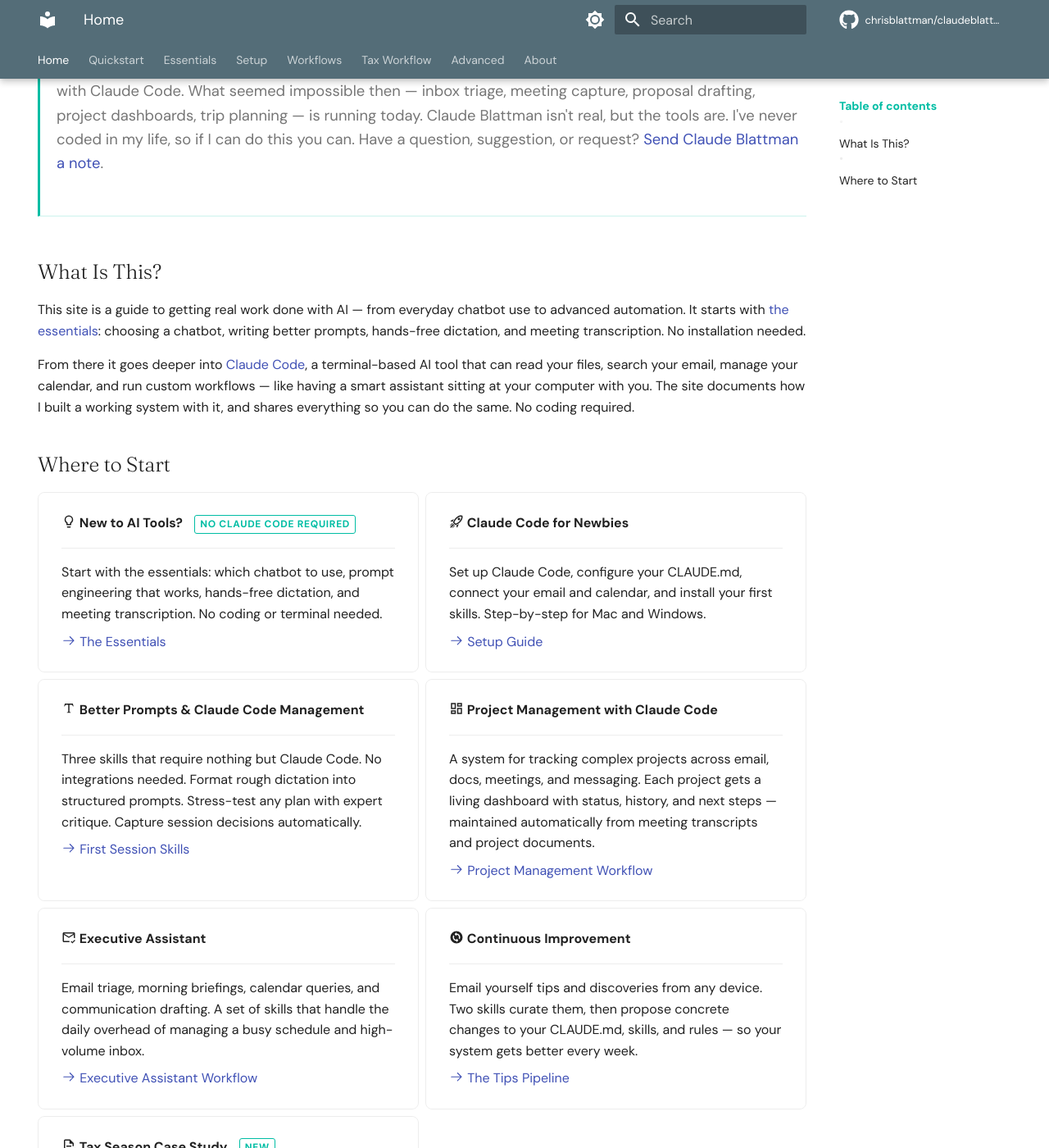
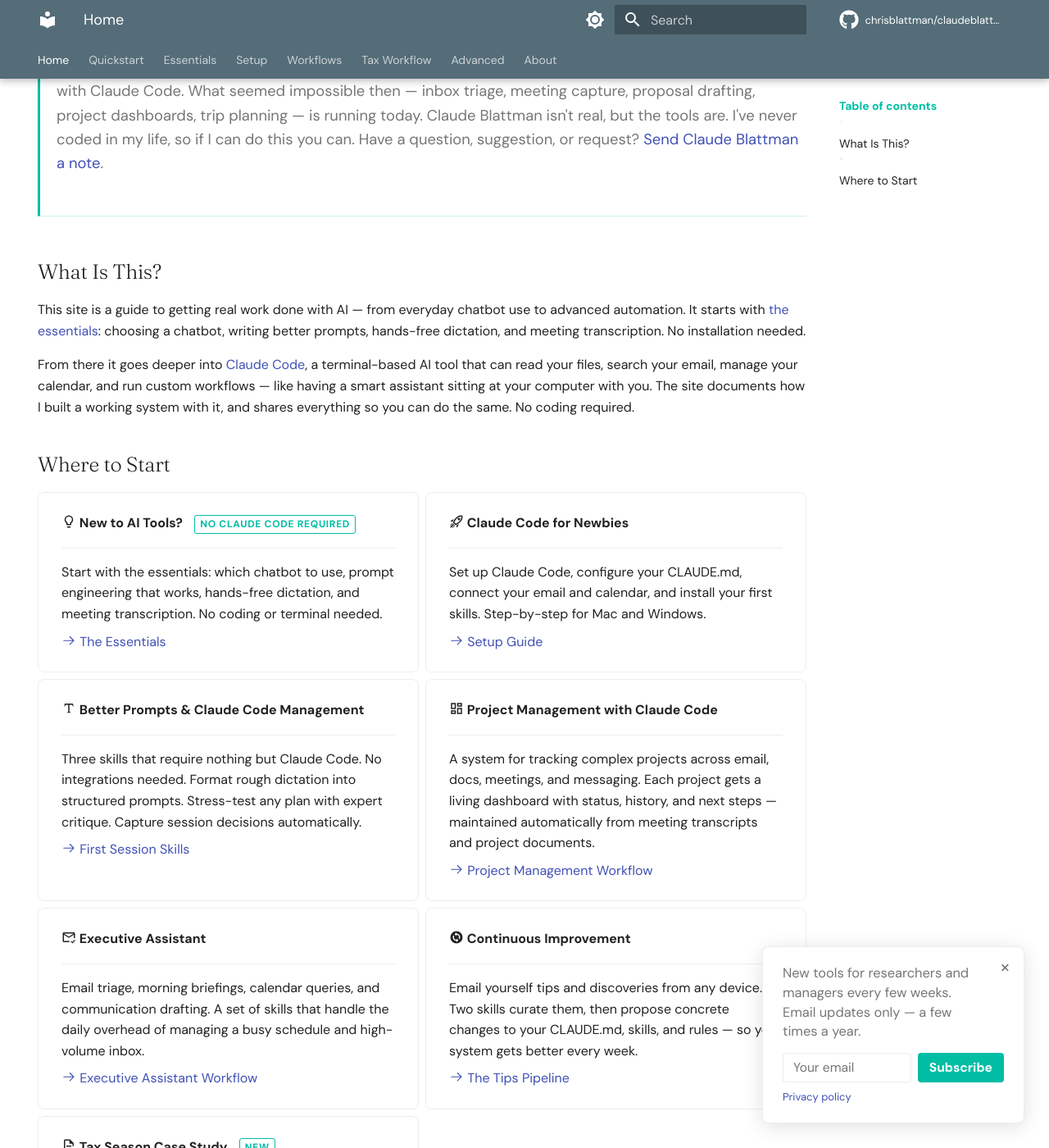
Before and after one commit to XiongfeiLi6/claudeblattman, an MkDocs documentation site: the page built from docs/index.md, in a window 1280 px wide and 1400 px high, scrolled down 394 px. Shown: the whole window at 82% size. Built offline with MkDocs 1.6.1 and Material for MkDocs 9.7.7, drawn with Linux system fonts in a browser that asks for light colours; comment, search, counter and statistics services are not loaded; some of the changed text lies outside the part shown.

Commit message:
Add email signup banner, Open Graph social cards, and privacy page
Buttondown email signup (slide-in banner + inline CTA) now live with
claudeblattman username. Social plugin generates OG preview cards for
Twitter/LinkedIn sharing. Privacy policy page added to nav.

Co-Authored-By: Claude Opus 4.6 <noreply@anthropic.com>

```diff
--- a/docs/index.md
+++ b/docs/index.md
@@ -87,5 +87,5 @@ From there it goes deeper into [Claude Code](https://docs.anthropic.com/en/docs/
 
 </div>
 
-!!! tip "Help other managers and researchers find this"
-    If this guide has been useful, consider [starring it on GitHub](https://github.com/chrisblattman/claudeblattman) or sharing the link with a colleague. The more people find it, the better it gets. Feedback and suggestions are welcome — [send a quick note](mailto:claudeblattman+feedback@gmail.com?subject=Feedback).
+!!! tip "Stay in the loop"
+    I add new tools and guides regularly. [Get email updates](https://buttondown.email/claudeblattman) — a few times a year, no spam. Or [star it on GitHub](https://github.com/chrisblattman/claudeblattman) so others can find it. Something broken or unclear? [Send a quick note](mailto:claudeblattman+feedback@gmail.com?subject=Feedback).
--- a/docs/stylesheets/extra.css
+++ b/docs/stylesheets/extra.css
@@ -427,3 +427,111 @@ h1, h2 {
   mask-image: var(--md-admonition-icon--question);
   background-color: #009688;
 }
+
+/* ============================
+   Email signup slide-in banner
+   ============================ */
+.email-banner {
+  position: fixed;
+  bottom: 1.5rem;
+  right: 1.5rem;
+  z-index: 100;
+  max-width: 320px;
+  background: var(--md-default-bg-color);
+  border: 1px solid var(--md-default-fg-color--lightest);
+  border-radius: 8px;
+  padding: 1rem 1.2rem;
+  box-shadow: 0 4px 24px rgba(0, 0, 0, 0.12);
+  animation: bannerSlideIn 0.3s ease-out;
+}
+
+@keyframes bannerSlideIn {
+  from { transform: translateY(20px); opacity: 0; }
+  to { transform: translateY(0); opacity: 1; }
+}
+
+.email-banner__close {
+  position: absolute;
+  top: 0.4rem;
+  right: 0.6rem;
+  background: none;
+  border: none;
+  font-size: 1.2rem;
+  color: var(--md-default-fg-color--light);
+  cursor: pointer;
+  padding: 0.2rem;
+  line-height: 1;
+}
+
+.email-banner__close:hover {
+  color: var(--md-default-fg-color);
+}
+
+.email-banner__text {
+  font-size: 0.82rem;
+  line-height: 1.45;
+  color: var(--md-default-fg-color--light);
+  margin: 0 0 0.7rem;
+  padding-right: 1rem;
+}
+
+.email-banner__form {
+  display: flex;
+  gap: 0.4rem;
+}
+
+.email-banner__form input[type="email"] {
+  flex: 1;
+  min-width: 0;
+  padding: 0.35rem 0.6rem;
+  font-size: 0.78rem;
+  border: 1px solid var(--md-default-fg-color--lightest);
+  border-radius: 4px;
+  background: var(--md-default-bg-color);
+  color: var(--md-default-fg-color);
+}
+
+.email-banner__form button[type="submit"] {
+  padding: 0.35rem 0.7rem;
+  font-size: 0.78rem;
+  font-weight: 600;
+  background: var(--md-accent-fg-color);
+  color: #fff;
+  border: none;
+  border-radius: 4px;
+  cursor: pointer;
+  white-space: nowrap;
+}
+
+.email-banner__form button[type="submit"]:hover {
+  opacity: 0.9;
+}
+
+.email-banner__privacy {
+  display: block;
+  font-size: 0.65rem;
+  color: var(--md-default-fg-color--lighter);
+  margin-top: 0.4rem;
+  text-decoration: none;
+}
+
+.email-banner__privacy:hover {
+  color: var(--md-accent-fg-color);
+}
+
+.email-banner__msg {
+  font-size: 0.72rem;
+  margin-top: 0.4rem;
+}
+
+/* Mobile: full-width bottom strip */
+@media (max-width: 600px) {
+  .email-banner {
+    bottom: 0;
+    right: 0;
+    left: 0;
+    max-width: none;
+    border-radius: 8px 8px 0 0;
+    border-bottom: none;
+  }
+}
--- a/mkdocs.yml
+++ b/mkdocs.yml
@@ -1,6 +1,6 @@
 site_name: Claude Blattman · AI for Researchers & Managers
 site_url: https://claudeblattman.com
-site_description: A professor's guide to building AI workflows — from chatbots to self-improving systems
+site_description: A project manager's guide to building AI workflows — from chatbots to self-improving systems
 site_author: Chris Blattman
 repo_url: https://github.com/chrisblattman/claudeblattman
 repo_name: chrisblattman/claudeblattman
@@ -105,6 +105,7 @@ nav:
   - About:
     - about.md
     - Resources: resources.md
+    - Privacy: privacy.md
 
 markdown_extensions:
   - admonition
@@ -130,6 +131,8 @@ markdown_extensions:
 
 plugins:
   - search
+  - meta
+  - social
 
 extra:
   social:
--- a/overrides/main.html
+++ b/overrides/main.html
@@ -28,6 +28,26 @@
     Something broken or unclear?
     <a href="mailto:claudeblattman+feedback@gmail.com?subject=Feedback%3A%20{{ page.title | urlencode }}">Send feedback</a>.
   </p>
+
+  <!-- Email signup slide-in banner -->
+  <div id="email-banner" class="email-banner" style="display:none;">
+    <button class="email-banner__close" aria-label="Close">&times;</button>
+    <p class="email-banner__text">
+      New tools for researchers and managers every few weeks.
+      Email updates only &mdash; a few times a year.
+    </p>
+    <form class="email-banner__form"
+          action="https://buttondown.email/api/emails/embed-subscribe/claudeblattman"
+          method="post" target="popupwindow"
+          onsubmit="window.open('https://buttondown.email/claudeblattman','popupwindow')">
+      <input type="email" name="email" placeholder="Your email" required aria-label="Email address">
+      <!-- Honeypot — hidden from humans, bots fill it -->
+      <input type="text" name="url" style="display:none" tabindex="-1" autocomplete="off">
+      <button type="submit">Subscribe</button>
+    </form>
+    <span class="email-banner__msg" style="display:none;"></span>
+    <a href="/privacy/" class="email-banner__privacy">Privacy policy</a>
+  </div>
 {% endblock %}
 
 {% block scripts %}
@@ -44,5 +64,42 @@
         });
       }
     })();
+
+    /* Email signup slide-in banner */
+    (function() {
+      var BANNER_KEY = 'cb_email_banner_dismissed';
+      var THIRTY_DAYS = 30 * 24 * 60 * 60 * 1000;
+
+      /* Check if dismissed within last 30 days */
+      var dismissed = localStorage.getItem(BANNER_KEY);
+      if (dismissed && (Date.now() - parseInt(dismissed, 10)) < THIRTY_DAYS) return;
+
+      var banner = document.getElementById('email-banner');
+      if (!banner) return;
+
+      var shown = false;
+      function showBanner() {
+        if (shown) return;
+        shown = true;
+        banner.style.display = 'block';
+      }
+
+      /* Show after 45 seconds */
+      setTimeout(showBanner, 45000);
+
+      /* Show at 50% scroll — whichever comes first */
+      document.addEventListener('scroll', function() {
+        var scrollable = document.documentElement.scrollHeight - window.innerHeight;
+        if (scrollable > 0 && (window.scrollY / scrollable) >= 0.5) {
+          showBanner();
+        }
+      }, { passive: true });
+
+      /* Dismiss button — hide and remember for 30 days */
+      banner.querySelector('.email-banner__close').addEventListener('click', function() {
+        banner.style.display = 'none';
+        localStorage.setItem(BANNER_KEY, Date.now().toString());
+      });
+    })();
   </script>
 {% endblock %}
```
Also changed, not shown: docs/privacy.md (added, +24 -0 lines).
